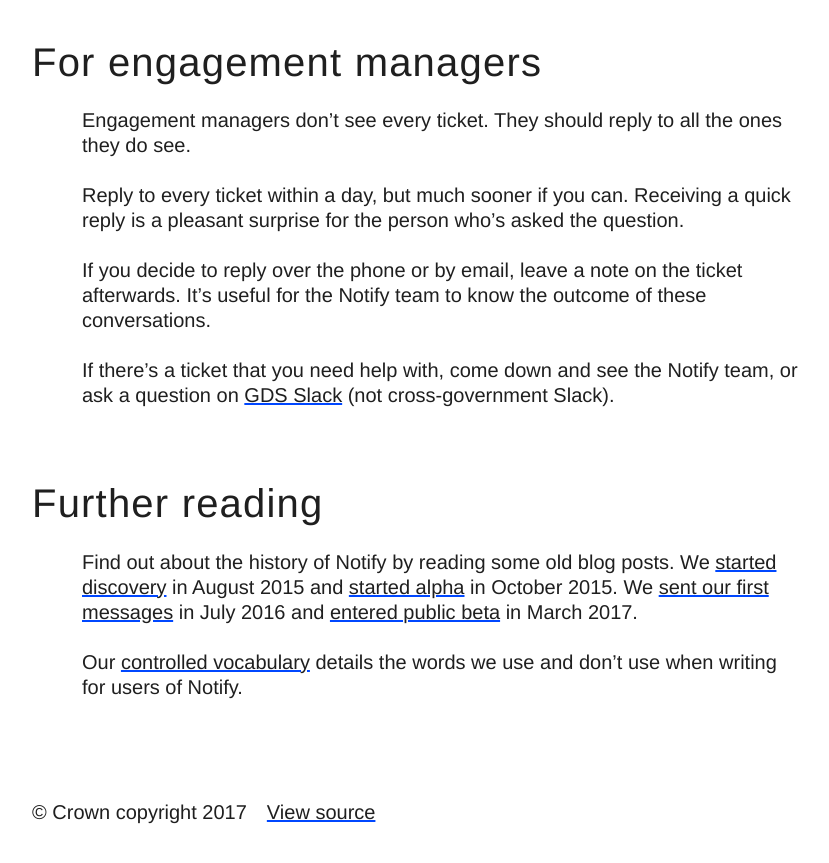
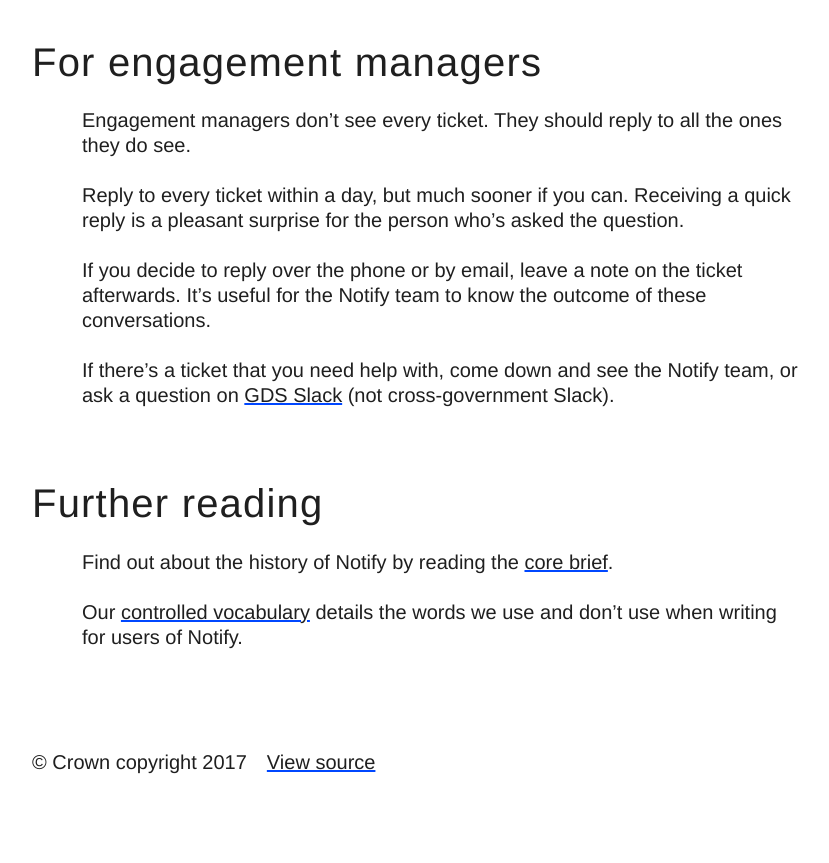
Before and after one commit to alphagov/notify-support, a Jekyll site: the page built from index.md, in a window 1280 px wide and 900 px high, scrolled down 2603 px. Shown: the top 863 px of the window, without its empty margins (43-872 px from the left). Built offline with Jekyll 4.4.1, drawn with Linux system fonts in a browser that asks for light colours.

Commit message:
Replace blog links with core brief
This stuff is covered better in there

```diff
--- a/_content/further-reading.markdown
+++ b/_content/further-reading.markdown
@@ -4,6 +4,6 @@ slug: further-reading
 order: 5
 ---
 
-Find out about the history of Notify by reading some old blog posts. We [started discovery](https://gds.blog.gov.uk/2015/08/26/gov-wheres-my-stuff/) in August 2015 and [started alpha](https://gds.blog.gov.uk/2015/10/05/status-tracking-making-it-easy-to-keep-users-informed/) in October 2015. We [sent our first messages](https://governmentasaplatform.blog.gov.uk/2016/07/26/notify-sends-first-messages/) in July 2016 and [entered public beta](https://governmentasaplatform.blog.gov.uk/2017/03/01/notify-now-open-for-use/) in March 2017.
+Find out about the history of Notify by reading the [core brief](https://docs.google.com/document/d/1q2xP67ybHjN4hC8W5RuDLgGWfEITY1XMF66LSBvJaF0/edit?ts=5a7b2eb2).
 
 Our [controlled vocabulary](https://docs.google.com/document/d/1yjvhiCV9vZF3M7ka9Vv4S4jhEkzSocr7BuZ8T96aB-A) details the words we use and don’t use when writing for users of Notify.
```
